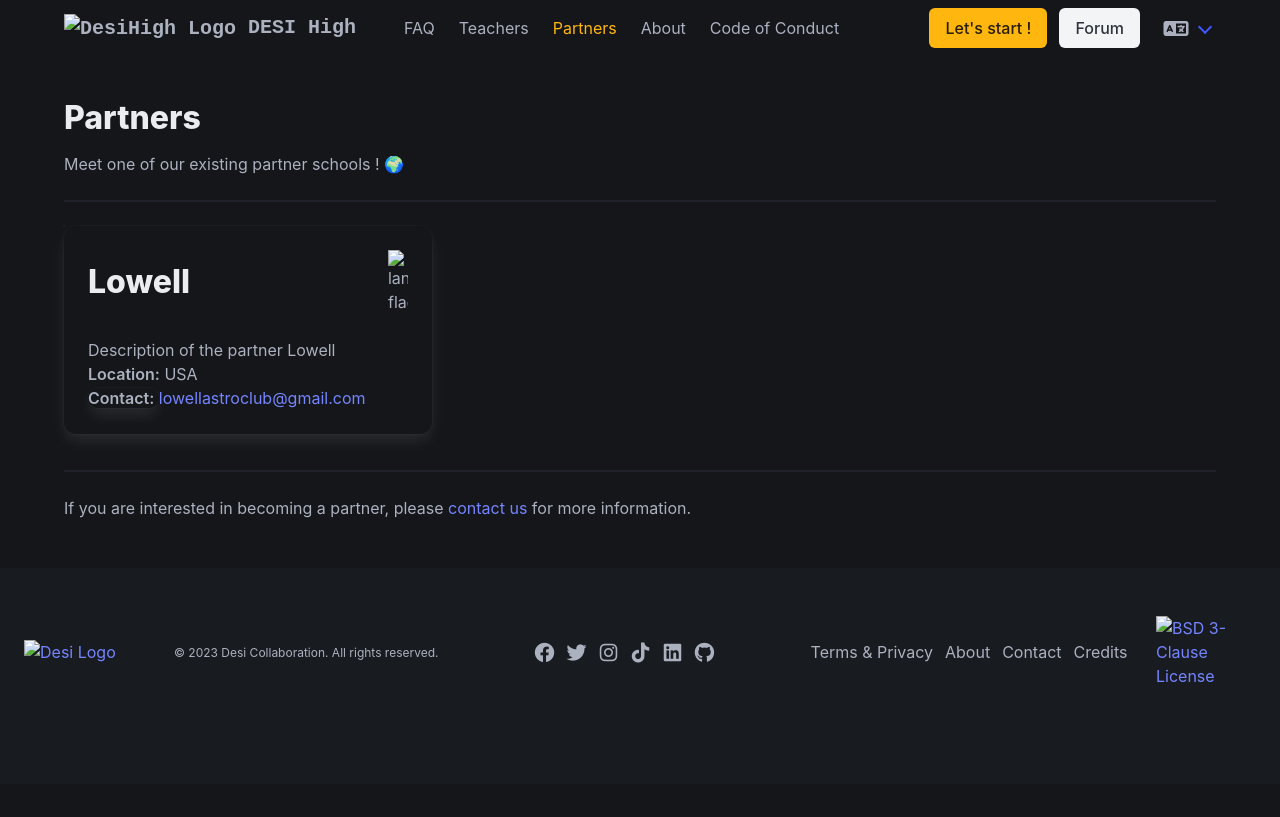
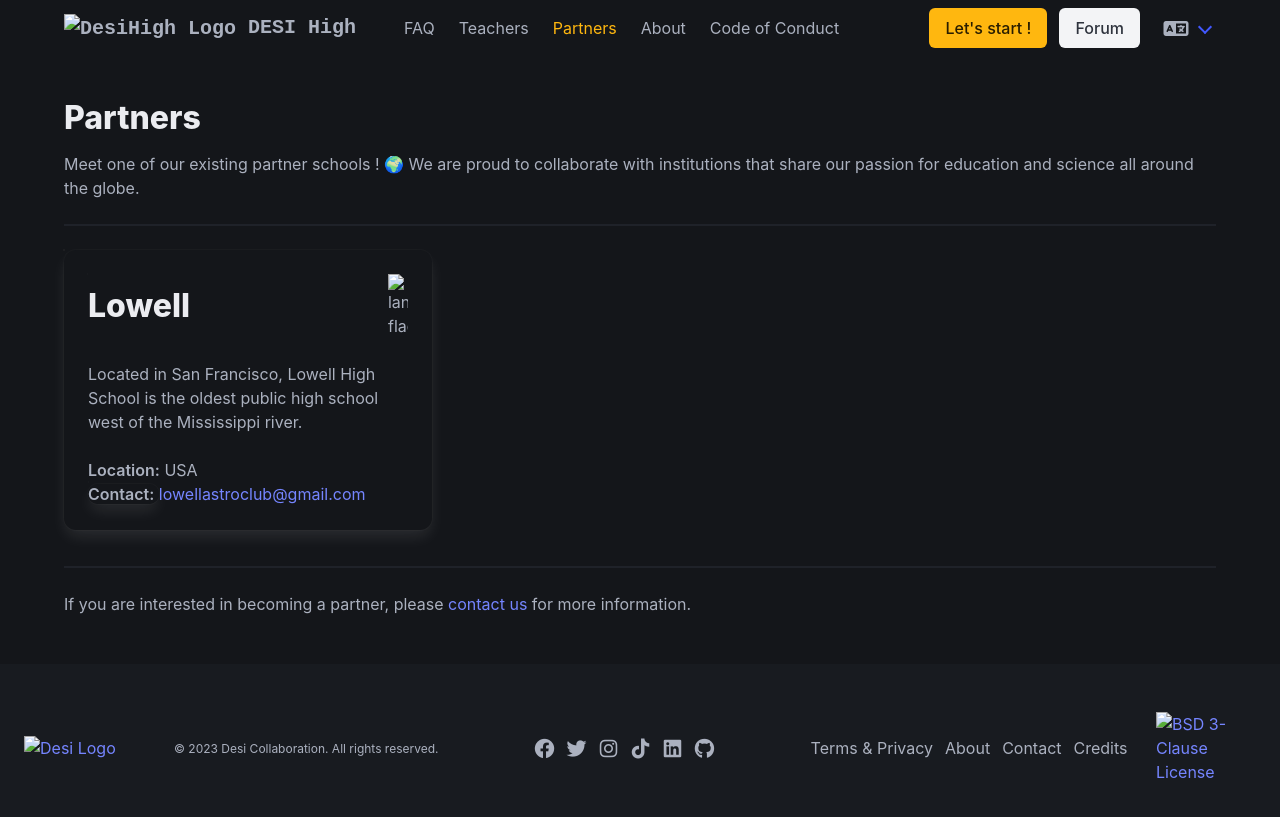
Before and after one commit to DESIHIGH/desihigh.github.io, a Jekyll site: the page built from partners.html, in a window 1280 px wide. Shown: the top 817 px of the page. Built offline with Jekyll 4.4.1, drawn with Linux system fonts in a browser that asks for light colours.

Commit message:
Update Lowell partner details and enhance partners page content

```diff
--- a/_partners/Lowell.md
+++ b/_partners/Lowell.md
@@ -1,10 +1,11 @@
 ---
 name: Lowell
-description: Description of the partner Lowell
+description: Located in San Francisco, Lowell High School is the oldest public high school west of the Mississippi river.
 location: USA
 contact: lowellastroclub@gmail.com
 lang: en
 ---
+
 # Lowell High School
 ![](assets/img/partners/Lowell/LowellHighSchoolMainEntranceFromEuclyptausStreet.jpg)
 Located in San Francisco, Lowell High School is the oldest public high school west of the Mississippi river and has a student body of over 2800 students. With over 250 student-founded and student-led clubs, students of all backgrounds take part in its thriving community and bond over common interests and aspirations.
--- a/partners.html
+++ b/partners.html
@@ -5,17 +5,18 @@ layout: default
 
 <section class="section">
     <div class="container">
-        <div class="content">
+        <div class="content" data-i18n="Partners intro">
             <h1>Partners</h1>
-            <p>Meet one of our existing partner schools ! 🌍</p>
+            <p>Meet one of our existing partner schools ! 🌍 We are proud to collaborate with institutions that share our passion for education and science all around the globe.</p>
         </div>
 
         <hr>
 
         <div class="columns is-multiline">
             {% for partner in site.partners %}
+            {% assign url = partner.url | remove_first: "/" %}
             <div class="column is-one-third">
-                <a class="card" href="{{ partner.url }}">
+                <a class="card" href="{{ url }}">
                 <div class="card">
                     <div class="card-content">
                         <div class="level">
@@ -27,9 +28,12 @@ layout: default
                             </div>
                         </div>
 
-                        <p>{{ partner.description }}</p>
-                        <p><strong>Location:</strong> {{ partner.location }}</p>
-                        <p><strong>Contact:</strong> <a href="mailto:{{ partner.contact }}">{{ partner.contact }}</a></p>
+                        <div class="content">
+                            <p data-i18n="{{ partner.name }}/description">{{ partner.description }}</p>
+                        </div>
+
+                        <p><strong><span data-i18n="Location">Location</span>:</strong> <span data-i18n="{{ partner.name }}/location">{{ partner.location }}</span></p>
+                        <p><strong><span data-i18n="Contact">Contact</span>:</strong> <a href="mailto:{{ partner.contact }}">{{ partner.contact }}</a></p>
                     </div>
                 </div>
                 </a>
```
Also changed, not shown: assets/lang/fr.json (+7 -0 lines).
